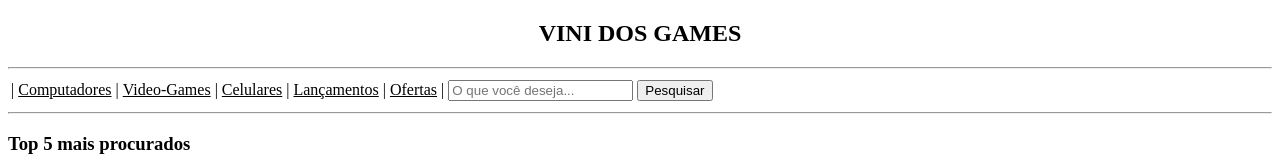
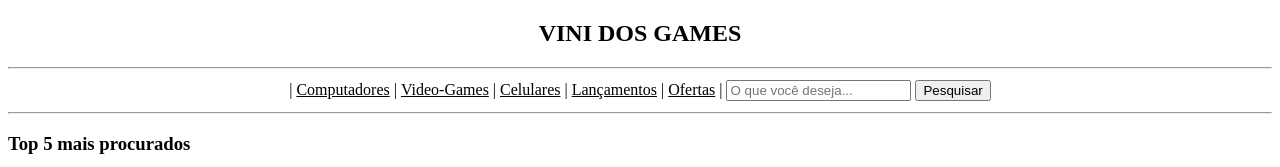
Before and after one commit to uBittencourt/Loja_de_Games, a plain HTML site: page index.html in a window 1280 px wide. Shown: the top 167 px of the page. Drawn offline with Linux system fonts and the light colour scheme.

Commit message:
Deixando navbar centralizada pelo HTML

```diff
--- a/index.html
+++ b/index.html
@@ -9,7 +9,7 @@
 <body>
     <h2 align='center'>VINI DOS GAMES</h2>
     <hr>
-    <table>
+    <table align="center">
         <tr>
             <td>| <ins>Computadores</ins> |</td>
             <td><ins>Video-Games</ins> |</td>
```
